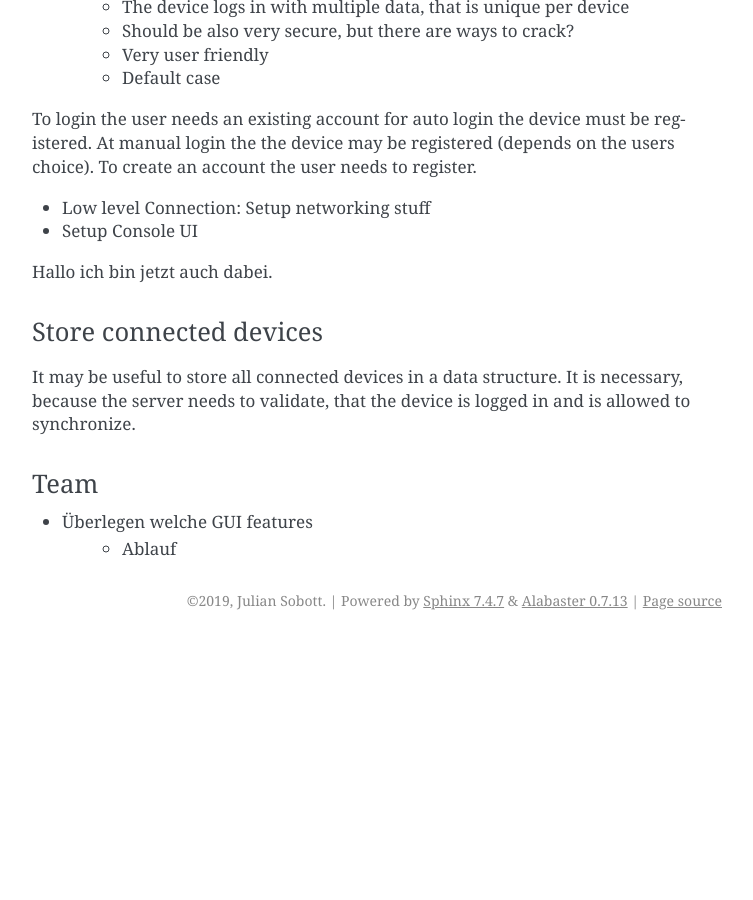
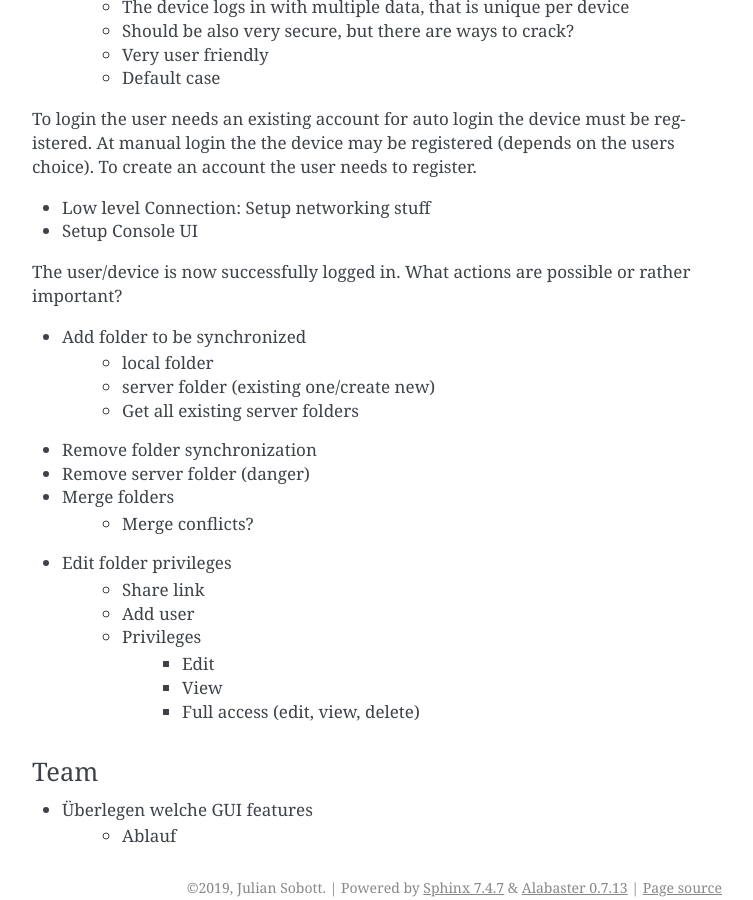
Before and after one commit to JulianSobott/OpenDrive, a Sphinx documentation site: the page built from docs/dev_guide.rst, in a window 1280 px wide and 900 px high, scrolled down 2685 px. Shown: the whole window, without its empty margins (388-1141 px from the left). Built offline with Sphinx 7.4.7, drawn with Linux system fonts in a browser that asks for light colours; before the commit the page ends 3325 px from its top, so only the background shows below that; some of the changed text lies outside the part shown.

Commit message:
Add some doc considerations about server side folders

```diff
--- a/docs/dev_guide.rst
+++ b/docs/dev_guide.rst
@@ -137,14 +137,30 @@ an account the user needs to register.
 
 - Low level Connection: Setup networking stuff
 - Setup Console UI
-Hallo ich bin jetzt auch dabei.
 
 
-Store connected devices
-************************
+The user/device is now successfully logged in. What actions are possible or rather important?
 
-It may be useful to store all connected devices in a data structure. It is necessary, because the server needs to
-validate, that the device is logged in and is allowed to synchronize.
+- Add folder to be synchronized
+    - local folder
+    - server folder (existing one/create new)
+    - Get all existing server folders
+
+- Remove folder synchronization
+- Remove server folder (danger)
+- Merge folders
+    - Merge conflicts?
+
+- Edit folder privileges
+    - Share link
+    - Add user
+    - Privileges
+        - Edit
+        - View
+        - Full access (edit, view, delete)
+
+
+
 
 
 Team
--- a/docs/internal/index.rst
+++ b/docs/internal/index.rst
@@ -9,3 +9,4 @@ Internal documentation
     databases
     synchronisation
     authentication
+    folders
```
Also changed, not shown: docs/internal/folders.rst (added, +35 -0 lines).
